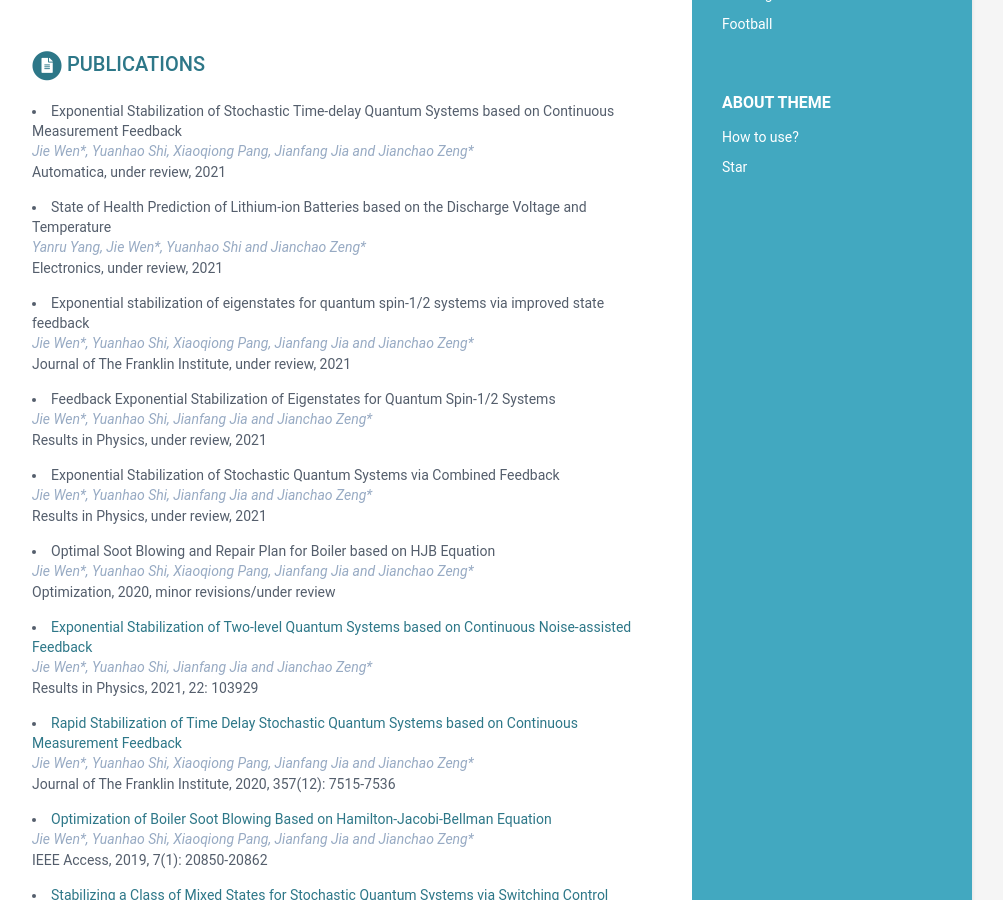
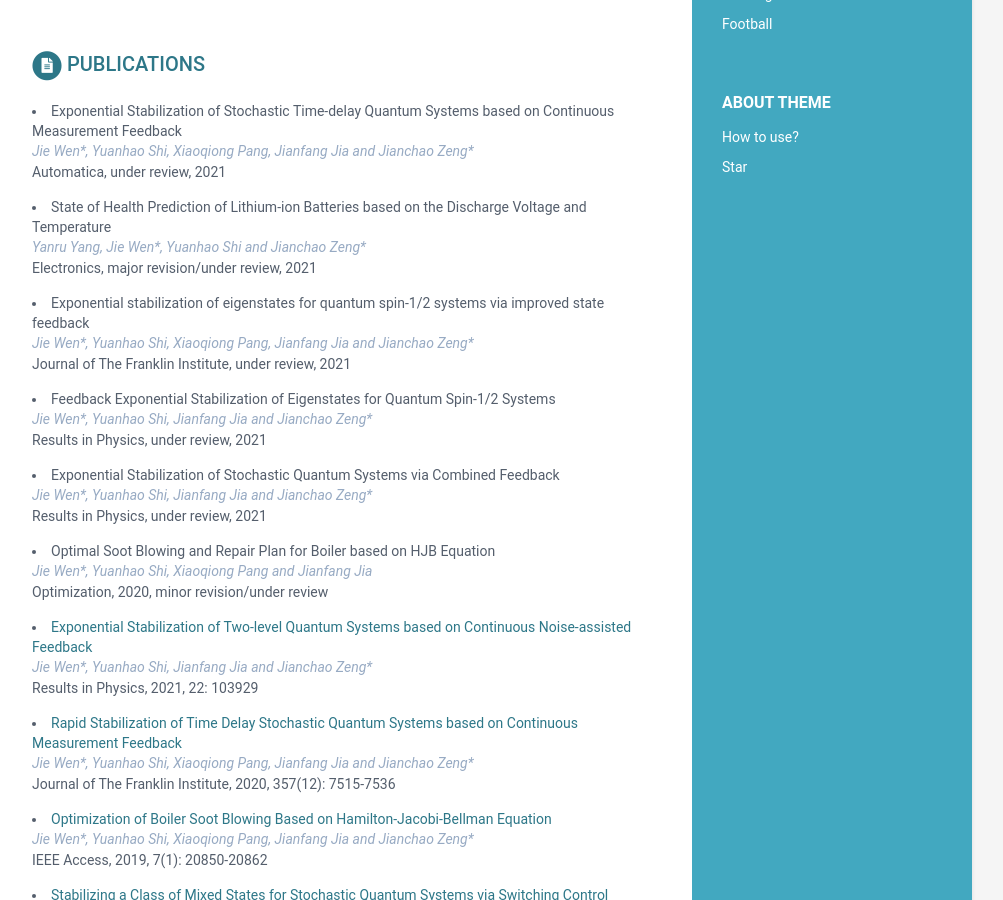
Before and after one commit to wenjie015/wenjie, a Jekyll site: the page built from index.html, in a window 1280 px wide and 900 px high, scrolled down 843 px. Shown: the whole window, without its empty margins (168-1171 px from the left). Built offline with Jekyll 4.4.1, drawn with Linux system fonts in a browser that asks for light colours.

Commit message:
Update data.yml

```diff
--- a/_data/data.yml
+++ b/_data/data.yml
@@ -63,7 +63,7 @@ publications:
       - title: State of Health Prediction of Lithium-ion Batteries based on the Discharge Voltage and Temperature
         link:
         authors: Yanru Yang, Jie Wen*, Yuanhao Shi and Jianchao Zeng*
-        conference: "Electronics, under review, 2021"
+        conference: "Electronics, major revision/under review, 2021"
 
       - title: Exponential stabilization of eigenstates for quantum spin-1/2 systems via improved state feedback
         link:
@@ -82,8 +82,8 @@ publications:
 
       - title: Optimal Soot Blowing and Repair Plan for Boiler based on HJB Equation
         link:
-        authors: Jie Wen*, Yuanhao Shi, Xiaoqiong Pang, Jianfang Jia and Jianchao Zeng*
-        conference: "Optimization, 2020, minor revisions/under review"
+        authors: Jie Wen*, Yuanhao Shi, Xiaoqiong Pang and Jianfang Jia
+        conference: "Optimization, 2020, minor revision/under review"
 
       - title: Exponential Stabilization of Two-level Quantum Systems based on Continuous Noise-assisted Feedback
         link: https://doi.org/10.1016/j.rinp.2021.103929
```
